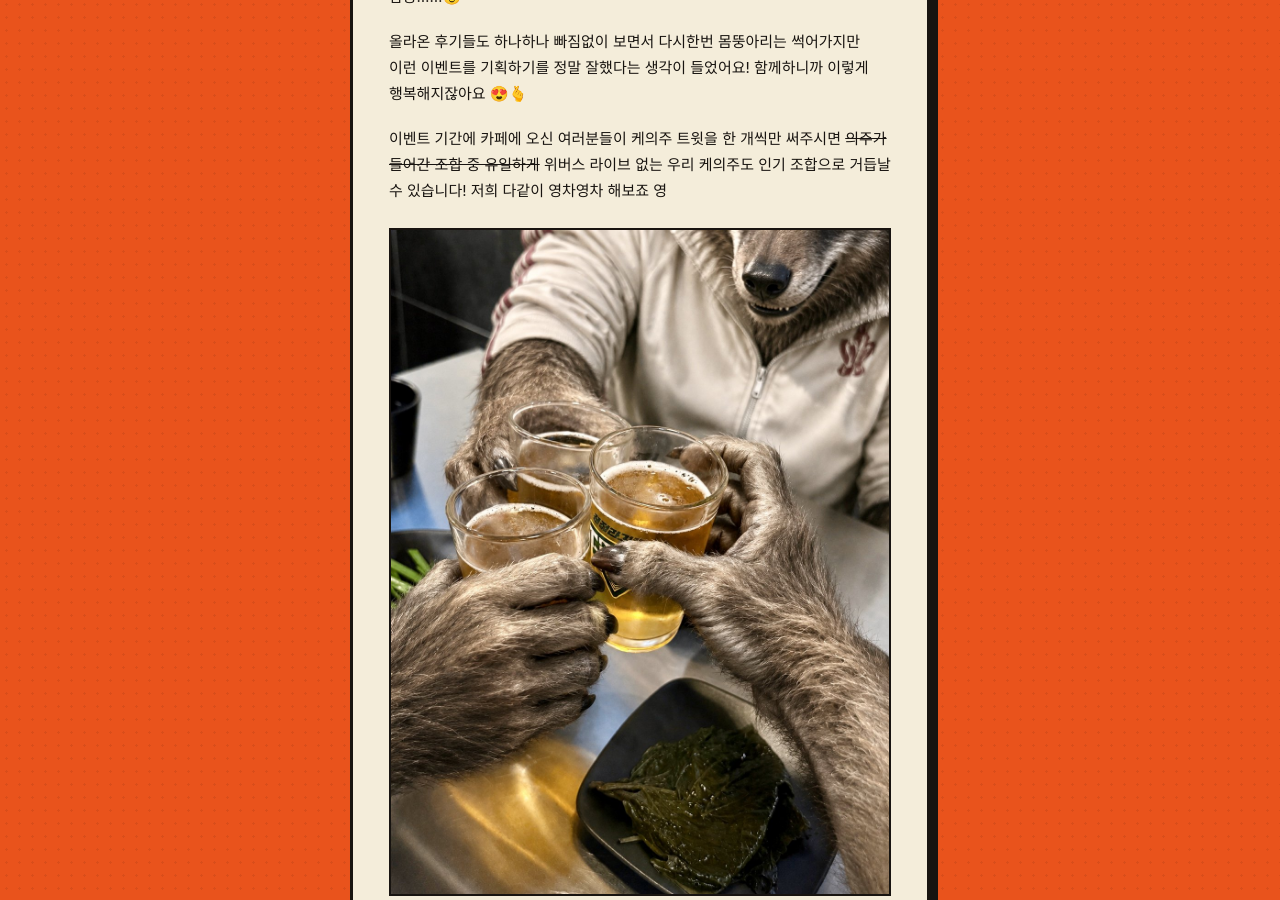
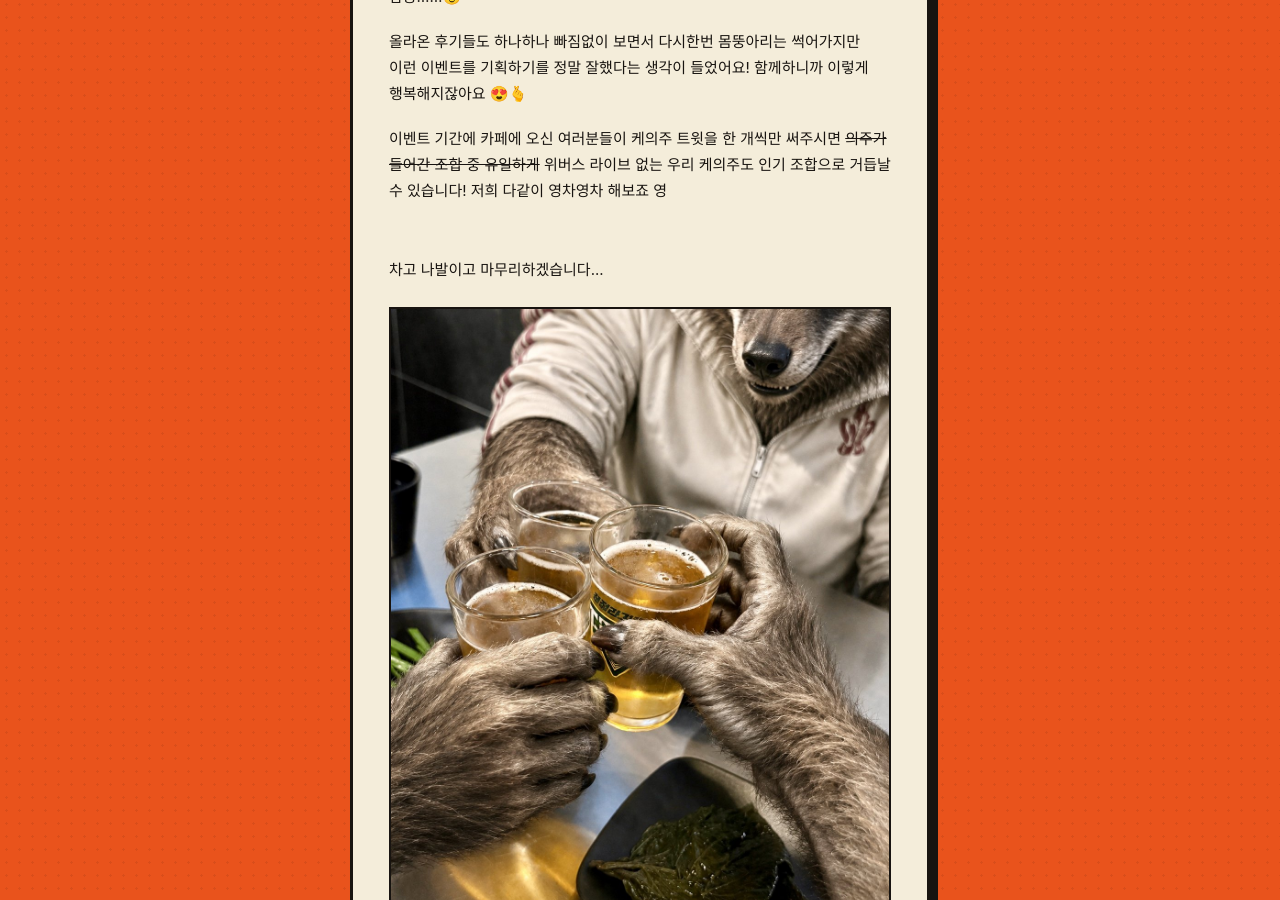
Before and after one commit to limitedpairing/blog, a Jekyll site: the page built from index.html, in a window 1280 px wide and 900 px high, scrolled down 15121 px. Built offline with Jekyll 4.4.1, drawn with Linux system fonts in a browser that asks for light colours; some web fonts are replaced.

```diff
--- a/index.html
+++ b/index.html
@@ -174,7 +174,7 @@
 
   <p>올라온 후기들도 하나하나 빠짐없이 보면서 다시한번 몸뚱아리는 썩어가지만 이런 이벤트를 기획하기를 정말 잘했다는 생각이 들었어요! 함께하니까 이렇게 행복해지잖아요 😍🫰 </p>
 
-  <p>이벤트 기간에 카페에 오신 여러분들이 케의주 트윗을 한 개씩만 써주시면 <del>의주가 들어간 조합 중 유일하게</del> 위버스 라이브 없는 우리 케의주도 인기 조합으로 거듭날 수 있습니다! 저희 다같이 영차영차 해보죠 영 </p>
+  <p>이벤트 기간에 카페에 오신 여러분들이 케의주 트윗을 한 개씩만 써주시면 <del>의주가 들어간 조합 중 유일하게</del> 위버스 라이브 없는 우리 케의주도 인기 조합으로 거듭날 수 있습니다! 저희 다같이 영차영차 해보죠 영 <br><br><br> 차고 나발이고 마무리하겠습니다... </p>
 
   {% include photo.html file="028.jpg" caption="모두 수고했어요 🍺" %}
 
```
